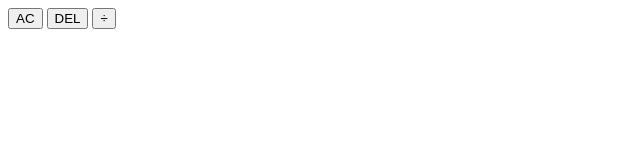
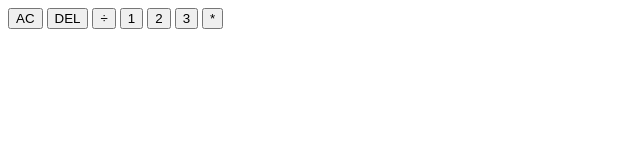
Before and after one commit to darcy504/JS-Calculator, a plain HTML site: page index.html in a window 1280 px wide. Shown: the whole page, without its empty margins (0-640 px from the left). Drawn offline with Linux system fonts and the light colour scheme.

Commit message:
second row buttons

```diff
--- a/index.html
+++ b/index.html
@@ -17,6 +17,10 @@
         <button class="span-two">AC</button>
         <button>DEL</button>
         <button>÷</button>
+        <button>1</button>
+        <button>2</button>
+        <button>3</button>
+        <button>*</button>
     </div>
 </body>
 </html>
```
